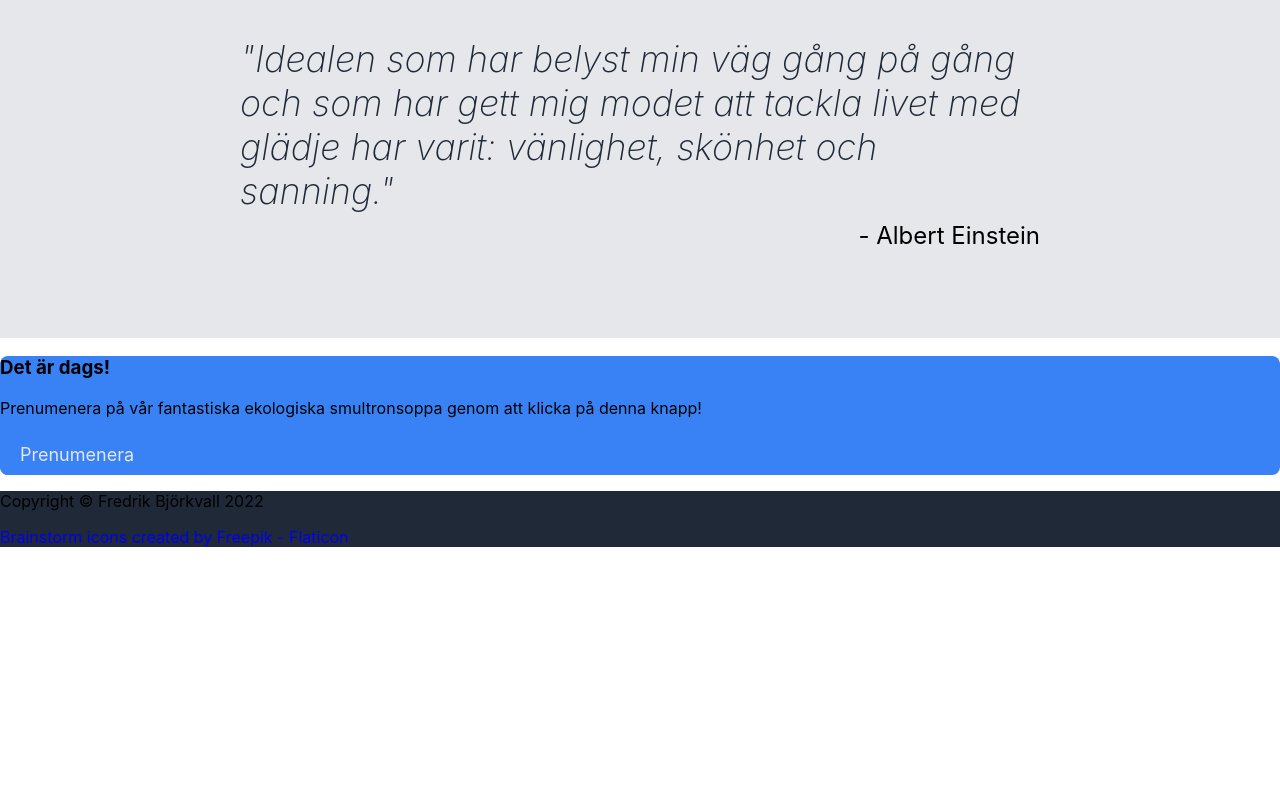
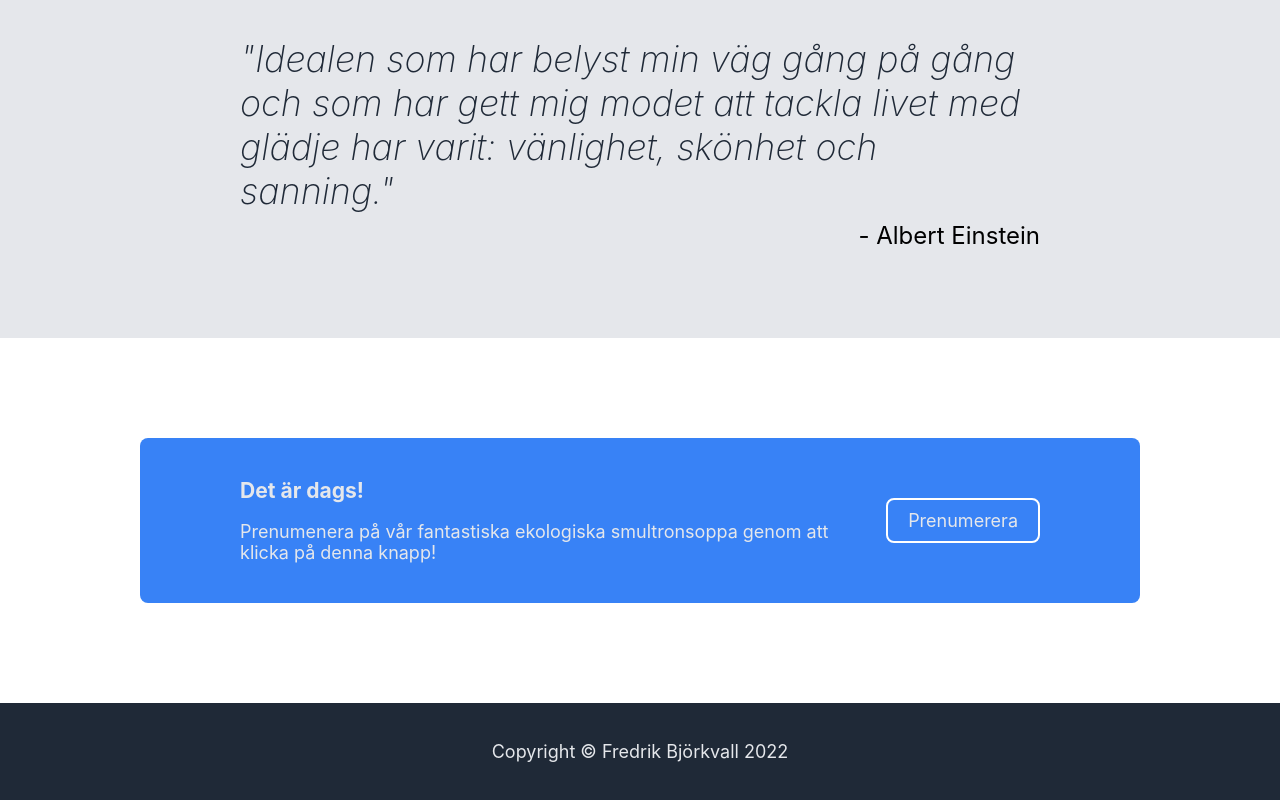
Before and after one commit to fredu999/odin-landing-page, a plain HTML site: page index.html in a window 1280 px wide. Shown: the part 1163-1963 px from the top of the page. Before the commit the page ends 1710 px from the top, so only its background shows below. Drawn offline with Linux system fonts and the light colour scheme.

Commit message:
Add signup and footer style

```diff
--- a/index.html
+++ b/index.html
@@ -15,14 +15,14 @@
                     <ul>
                         <li><a href="#">Våra recept</a></li>
                         <li><a href="#">Om oss</a></li>
-                        <li><a href="#">Prenumenera</a></li>
+                        <li><a href="#">Prenumerera</a></li>
                     </ul>
                 </div>
                 <div class="content">
                     <div>
                         <h1>En fantastisk liten webbsida!</h1>
                         <p>Hit kommer lite spännande text om allt möjligt som är relevant med denna sida! Bland annat kommer sidan att innehålla otaliga faschinerande ting, grejer och saker.</p>
-                        <button>Prenumenera</button>
+                        <button>Prenumerera</button>
                     </div>
                     <img src="contents/landing-main.jpg" alt="ett höghus">
                 </div>
@@ -56,15 +56,18 @@
                 </div>
             </div>
             <div class="sign-up">
-                <div class="sign-up-text">
-                    <h3>Det är dags!</h3>
-                    <p>Prenumenera på vår fantastiska ekologiska smultronsoppa genom att klicka på denna knapp!</p>
+                <div class="sign-up-contents">
+                    <div class="sign-up-text">
+                        <h3>Det är dags!</h3>
+                        <p>Prenumenera på vår fantastiska ekologiska smultronsoppa genom att klicka på denna knapp!</p>
+                    </div>
+                    <button>Prenumerera</button>
                 </div>
-                <button>Prenumenera</button>
             </div>
             <div class="footer">
-                <p>Copyright © Fredrik Björkvall 2022</p>
-                <a href="https://www.flaticon.com/free-icons/brainstorm" title="brainstorm icons">Brainstorm icons created by Freepik - Flaticon</a>
+                <div class="footer-contents">
+                    <p>Copyright © Fredrik Björkvall 2022</p>
+                </div>
             </div>
         </div>
     </body>
--- a/styles.css
+++ b/styles.css
@@ -12,11 +12,13 @@ a {text-decoration: none;}
     font-weight: 800;
     color: #f9faf8;
     margin: 0;
-    /* margin-bottom: 40px; */
 }
 .content p,
 .header a,
-button{
+button,
+.sign-up-text,
+.footer-contents,
+.footer-contents a{
     font-size: 18px;
     color: #e5e7eb;
 }
@@ -53,7 +55,6 @@ button{
     gap: 12px;
 }
 .content p{
-    /* margin: 12px 0; */
     margin-right: 42px;
 }
 .content img{
@@ -62,7 +63,7 @@ button{
 
 
 button,
-.sign-up {
+.sign-up-contents {
     background-color: #3882f6;
     border-radius: 8px;
 }
@@ -124,3 +125,35 @@ button:hover{
     font-size: 24px;
     text-align: right;
 }
+
+.sign-up h3{
+    margin: 0;
+}
+.sign-up{
+    display: flex;
+    justify-content: center;
+    margin: 100px 0;
+}
+.sign-up-contents{
+    box-sizing: border-box;
+    display: flex;
+    justify-content: space-between;
+    width: 1000px;
+    padding: 40px 100px;
+}
+.sign-up-text p{
+    margin-bottom: 0;
+    width: 600px;
+}
+.sign-up-contents button{
+    border-style: solid;
+    border-color: white;
+    align-self: center;
+}
+
+.footer{
+    /* display: flex;
+    justify-content: center; */
+    text-align: center;
+    padding: 20px;
+}
```
